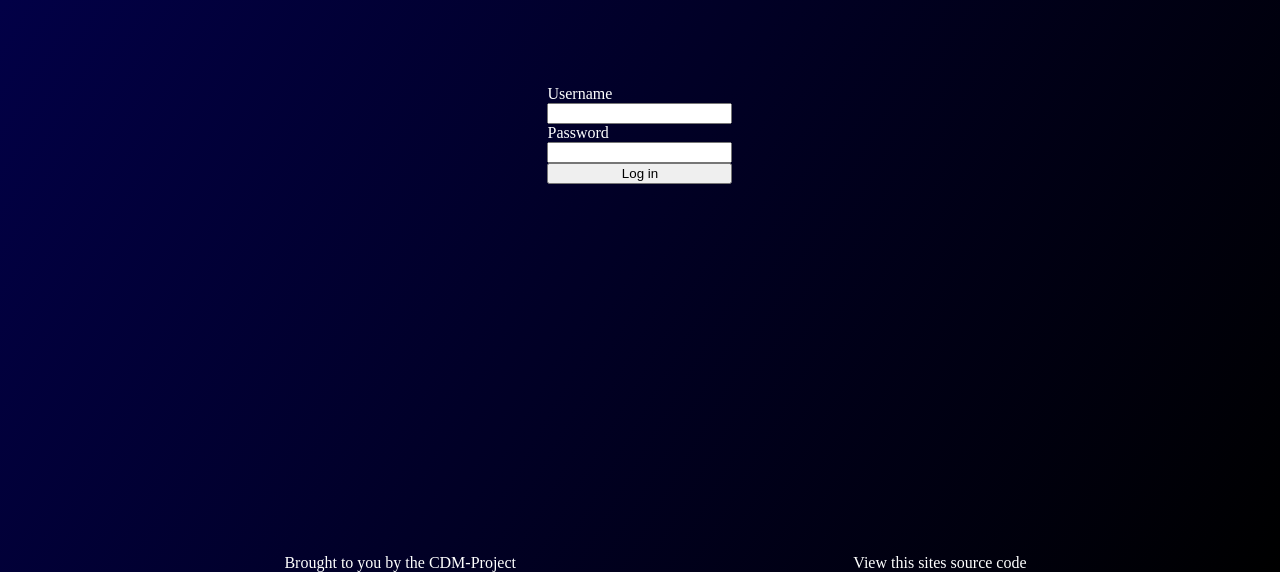
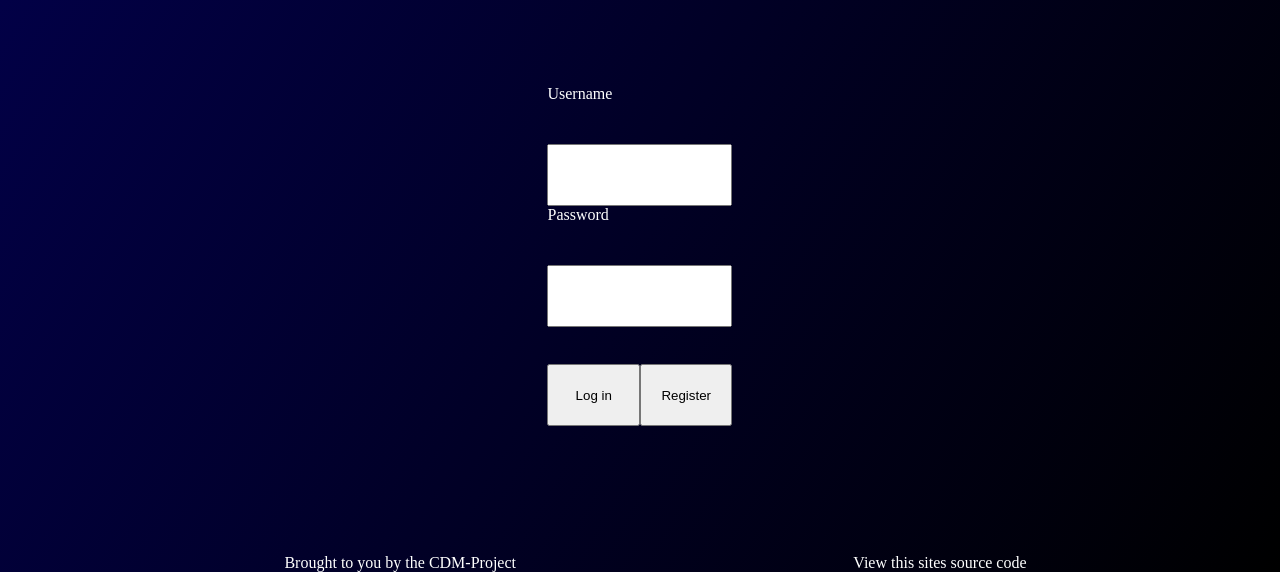
Before and after one commit to benedictus79/CDRM-PROJECT, a Flask app: page /login in a window 1280 px wide. Shown: the part 228-800 px from the top of the page. Run offline with Flask 3, Linux system fonts and the light colour scheme; parts of the project's set-up code (start-up, migrations or seed data) failed here and were passed over.

Commit message:
- Expanded login

```diff
--- a/static/css/login.css
+++ b/static/css/login.css
@@ -10,8 +10,47 @@ div {
     grid-column-end: 7;
     justify-self: center;
     margin-top: 20%;
+    width: 100%
 }
 
-#login_button {
-    width: 100%;
+#login_form {
+    display: grid;
+    grid-template-columns: repeat(3, 1fr);
 }
+
+#username_label {
+    grid-column-start: 2;
+    grid-column-end: 3;
+    grid-row-start: 1;
+    grid-row-end: 2;
+}
+
+#username {
+    grid-column-start: 2;
+    grid-column-end: 3;
+    grid-row-start: 2;
+    grid-row-end: 3;
+}
+
+#password_label {
+    grid-column-start: 2;
+    grid-column-end: 3;
+    grid-row-start: 3;
+    grid-row-end: 4;
+}
+
+#password {
+    grid-row-start: 4;
+    grid-row-end: 5;
+    grid-column-start: 2;
+    grid-column-end: 3;
+}
+
+#register_buttons {
+    display: grid;
+    grid-column-start: 2;
+    grid-column-end: 3;
+    grid-row-start: 5;
+    grid-row-end: 6;
+    grid-template-columns: repeat(2, 1fr);
+}
--- a/templates/login.html
+++ b/templates/login.html
@@ -19,7 +19,10 @@
         <br>
         <input type="text" id="password">
         <br>
-        <input id="login_button" type="submit" name="submit" value="Log in">
+        <div id="register_buttons">
+            <input id="login_button" type="button" name="submit" value="Log in">
+            <input id="register_button" type="button" value="Register">
+        </div>
     </div>
 
 </main>
```
